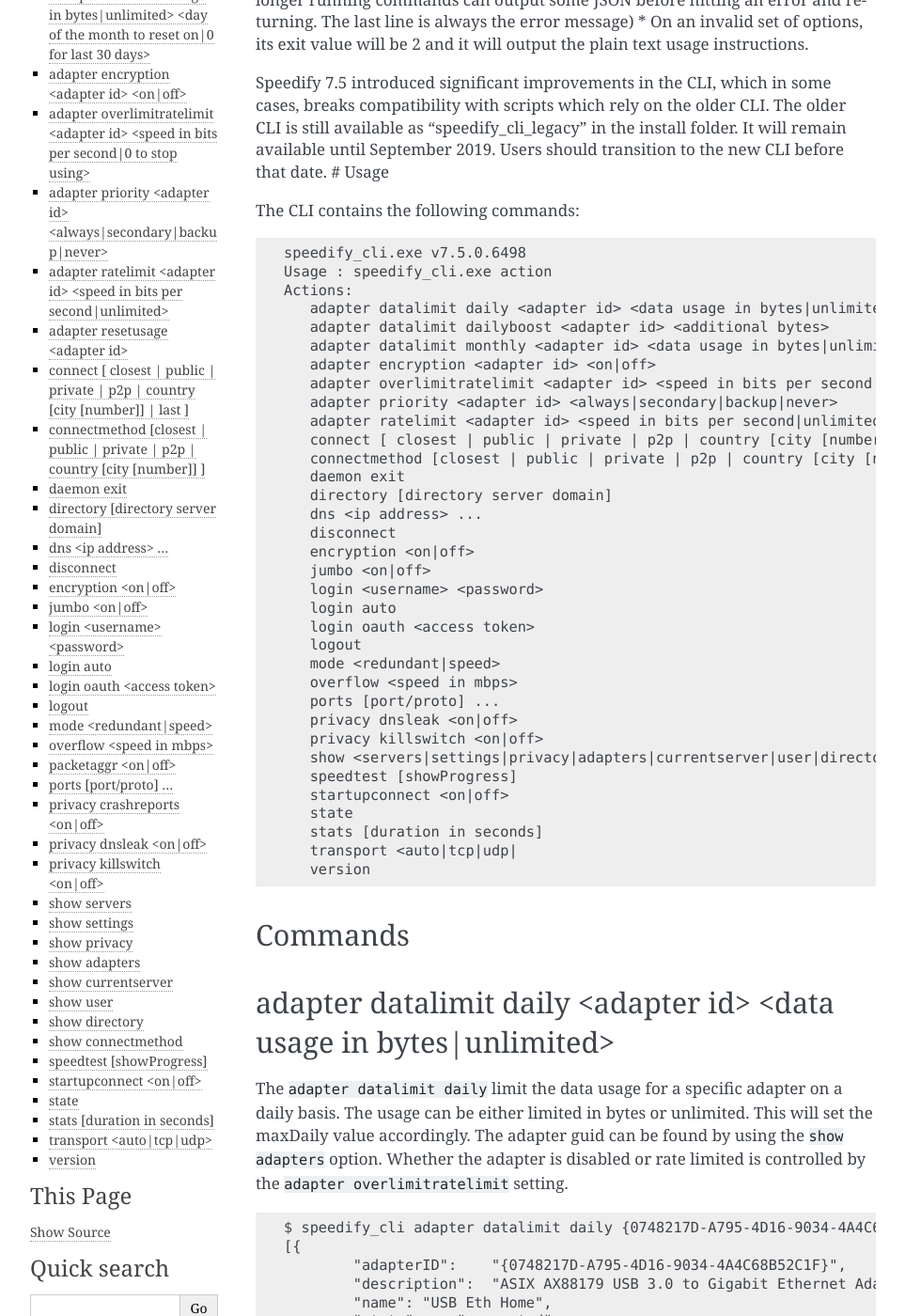
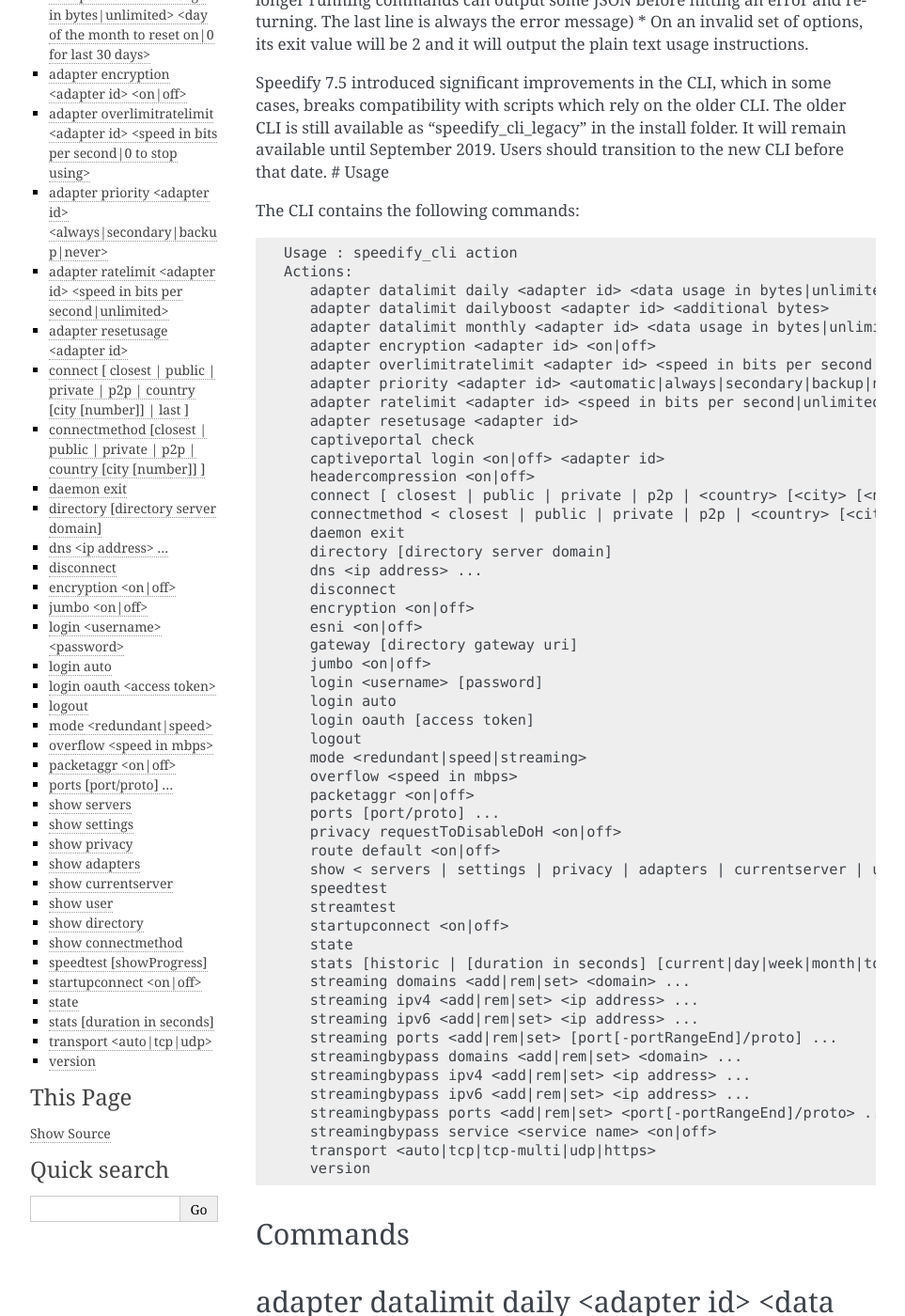
Before and after one commit to speedify/speedify-py, a Sphinx documentation site: the page built from docs/cli.rst, in a window 1280 px wide and 1400 px high, scrolled down 299 px. Shown: the whole window at 94% size, without its empty margins (148-1111 px from the left). Built offline with Sphinx 7.4.7, drawn with Linux system fonts in a browser that asks for light colours; some of the changed text lies outside the part shown.

Commit message:
formatting, docs, removing unused methods, making tests runnable from other directories

```diff
--- a/docs/cli.rst
+++ b/docs/cli.rst
@@ -27,41 +27,56 @@
 
 .. code:: text
 
-
-    speedify_cli.exe v7.5.0.6498
-    Usage : speedify_cli.exe action
-    Actions:
-       adapter datalimit daily <adapter id> <data usage in bytes|unlimited>
-       adapter datalimit dailyboost <adapter id> <additional bytes>
-       adapter datalimit monthly <adapter id> <data usage in bytes|unlimited> <day of the month to reset on|0 for last 30 days>
-       adapter encryption <adapter id> <on|off>
-       adapter overlimitratelimit <adapter id> <speed in bits per second|0 to stop using>
-       adapter priority <adapter id> <always|secondary|backup|never>
-       adapter ratelimit <adapter id> <speed in bits per second|unlimited>
-       connect [ closest | public | private | p2p | country [city [number]] | last ]
-       connectmethod [closest | public | private | p2p | country [city [number]] ]
-       daemon exit
-       directory [directory server domain]
-       dns <ip address> ...
-       disconnect
-       encryption <on|off>
-       jumbo <on|off>
-       login <username> <password>
-       login auto
-       login oauth <access token>
-       logout
-       mode <redundant|speed>
-       overflow <speed in mbps>
-       ports [port/proto] ...
-       privacy dnsleak <on|off>
-       privacy killswitch <on|off>
-       show <servers|settings|privacy|adapters|currentserver|user|directory|connectmethod>
-       speedtest [showProgress]
-       startupconnect <on|off>
-       state
-       stats [duration in seconds]
-       transport <auto|tcp|udp|
-       version
+  Usage : speedify_cli action
+  Actions:
+     adapter datalimit daily <adapter id> <data usage in bytes|unlimited>
+     adapter datalimit dailyboost <adapter id> <additional bytes>
+     adapter datalimit monthly <adapter id> <data usage in bytes|unlimited> <day of the month to reset on|0 for last 30 days>
+     adapter encryption <adapter id> <on|off>
+     adapter overlimitratelimit <adapter id> <speed in bits per second|0 to stop using>
+     adapter priority <adapter id> <automatic|always|secondary|backup|never>
+     adapter ratelimit <adapter id> <speed in bits per second|unlimited>
+     adapter resetusage <adapter id>
+     captiveportal check
+     captiveportal login <on|off> <adapter id>
+     headercompression <on|off>
+     connect [ closest | public | private | p2p | <country> [<city> [<number>]] | last ]
+     connectmethod < closest | public | private | p2p | <country> [<city> [<number>]] >
+     daemon exit
+     directory [directory server domain]
+     dns <ip address> ...
+     disconnect
+     encryption <on|off>
+     esni <on|off>
+     gateway [directory gateway uri]
+     jumbo <on|off>
+     login <username> [password]
+     login auto
+     login oauth [access token]
+     logout
+     mode <redundant|speed|streaming>
+     overflow <speed in mbps>
+     packetaggr <on|off>
+     ports [port/proto] ...
+     privacy requestToDisableDoH <on|off>
+     route default <on|off>
+     show < servers | settings | privacy | adapters | currentserver | user | directory | connectmethod | streamingbypass | disconnect | streaming | speedtest>
+     speedtest
+     streamtest
+     startupconnect <on|off>
+     state
+     stats [historic | [duration in seconds] [current|day|week|month|total|<period in hours>] ...]
+     streaming domains <add|rem|set> <domain> ...
+     streaming ipv4 <add|rem|set> <ip address> ...
+     streaming ipv6 <add|rem|set> <ip address> ...
+     streaming ports <add|rem|set> [port[-portRangeEnd]/proto] ...
+     streamingbypass domains <add|rem|set> <domain> ...
+     streamingbypass ipv4 <add|rem|set> <ip address> ...
+     streamingbypass ipv6 <add|rem|set> <ip address> ...
+     streamingbypass ports <add|rem|set> <port[-portRangeEnd]/proto> ...
+     streamingbypass service <service name> <on|off>
+     transport <auto|tcp|tcp-multi|udp|https>
+     version
 
 Commands
 --------
@@ -484,10 +499,11 @@
 
     $ speedify_cli dns 8.8.8.8
     {
-        "crashReports": true,
-        "killswitch":   false,
-        "dnsleak":  true,
-        "dnsAddreses":  ["8.8.8.8"]
+      "dnsAddresses" :
+      [
+        "8.8.8.8"
+      ],
+      "requestToDisableDoH" : true
     }
 
 disconnect
@@ -730,59 +746,6 @@
         "overflowThreshold":    10
     }
 
-.. _privacy-crashreports:
-
-privacy crashreports <on\|off>
-------------------------------
-
-Are anonymous crashreports sent back to Speedify in case of crash.
-
-.. code:: text
-
-    $ speedify_cli privacy crashreports on
-    {
-        "crashReports": true,
-        "killswitch":   false,
-        "dnsleak":  true,
-        "dnsAddreses":  ["8.8.8.8"]
-    }
-
-.. _privacy-dnsleak:
-
-privacy dnsleak <on\|off>
--------------------------
-
-A Windows only setting to ensure DNS cannot go around the tunnel. This
-could make certain LAN based printers and shared drivers inaccessible.
-
-.. code:: text
-
-    $ speedify_cli privacy dnsleak off
-    {
-        "crashReports": true,
-        "killswitch":   false,
-        "dnsleak":  false,
-        "dnsAddreses":  ["8.8.8.8"]
-    }
-
-.. _privacy-killswitch:
-
-privacy killswitch <on\|off>
-----------------------------
-
-Configures firewall rules to make it impossible to access the internet
-when Speedify is not connected.
-
-.. code:: text
-
-    $ speedify_cli privacy killswitch off
-    {
-        "crashReports": true,
-        "killswitch":   false,
-        "dnsleak":  false,
-        "dnsAddreses":  ["8.8.8.8"]
-    }
-
 .. _show-servers:
 
 show servers
@@ -857,10 +820,11 @@
 
     $ speedify_cli show privacy
     {
-        "crashReports": true,
-        "killswitch":   false,
-        "dnsleak":  false,
-        "dnsAddreses":  ["8.8.8.8"]
+      "dnsAddresses" :
+      [
+        "8.8.8.8"
+      ],
+      "requestToDisableDoH" : true
     }
 
 .. _show-adapters:
```
Also changed, not shown: speedify.py (+168 -103 lines), 2 other files.
